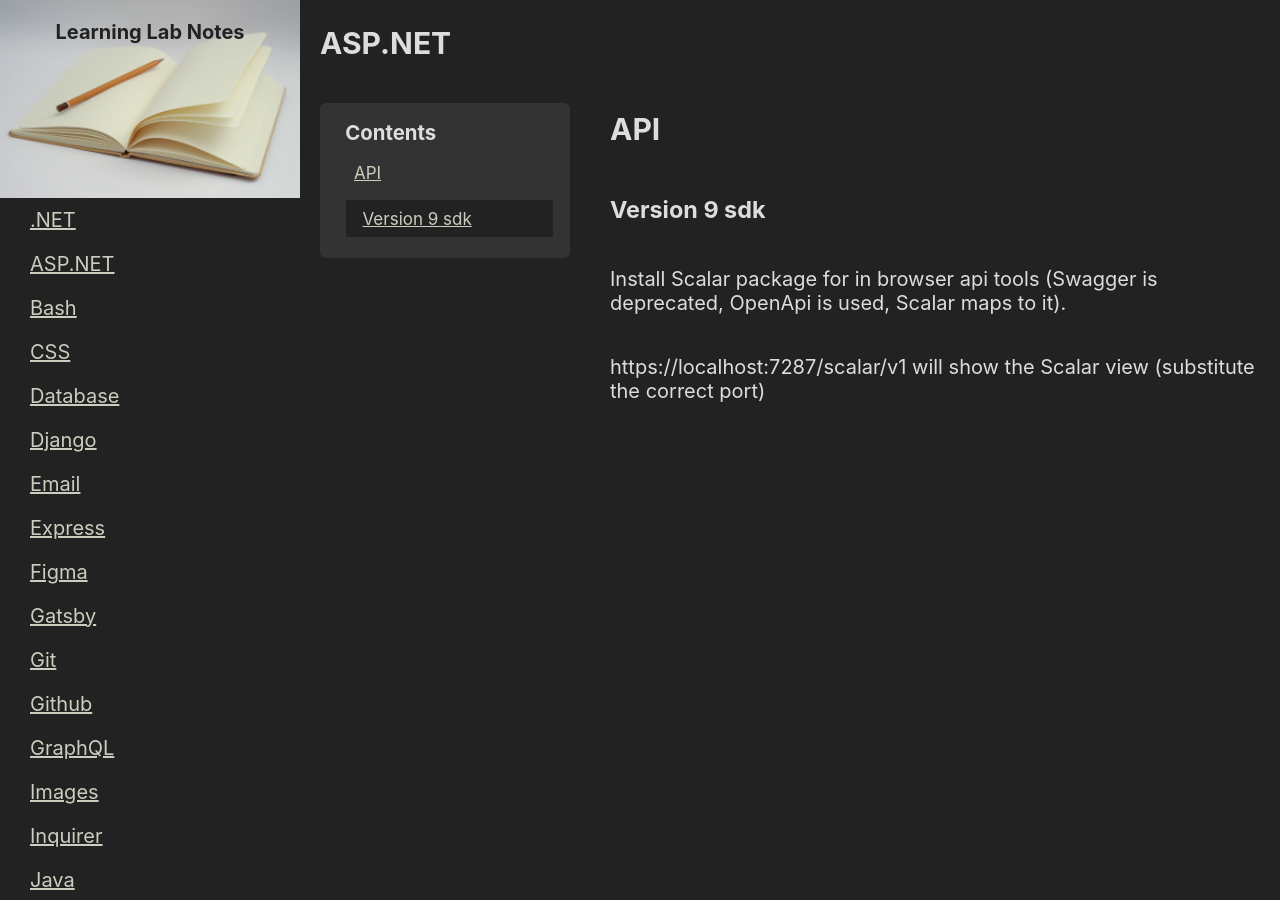
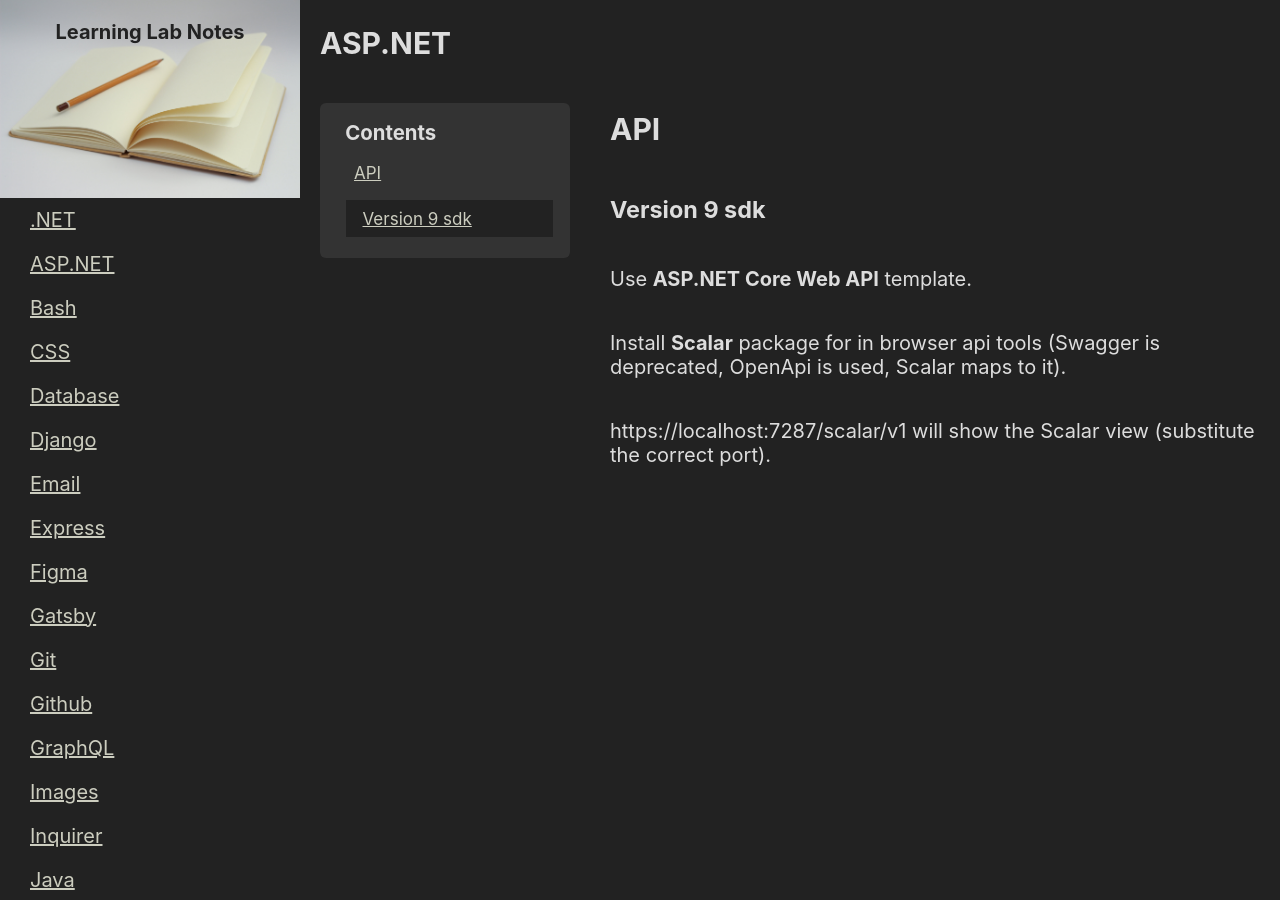
Before and after one commit to ElliotReed/learning-lab-notes, a Jekyll site: the page built from _notes/asp.net.md, in a window 1280 px wide. Built offline with Jekyll 4.4.1, drawn with Linux system fonts in a browser that asks for light colours.

Commit message:
modified api note

```diff
--- a/_notes/asp.net.md
+++ b/_notes/asp.net.md
@@ -12,6 +12,8 @@
 
 ### Version 9 sdk
 
-Install Scalar package for in browser api tools (Swagger is deprecated, OpenApi  is used, Scalar maps to it).
+Use **ASP.NET Core Web API** template.
 
-https://localhost:7287/scalar/v1 will show the Scalar view (substitute the correct port)
+Install **Scalar** package for in browser api tools (Swagger is deprecated, OpenApi  is used, Scalar maps to it).
+
+https://localhost:7287/scalar/v1 will show the Scalar view (substitute the correct port).
```
